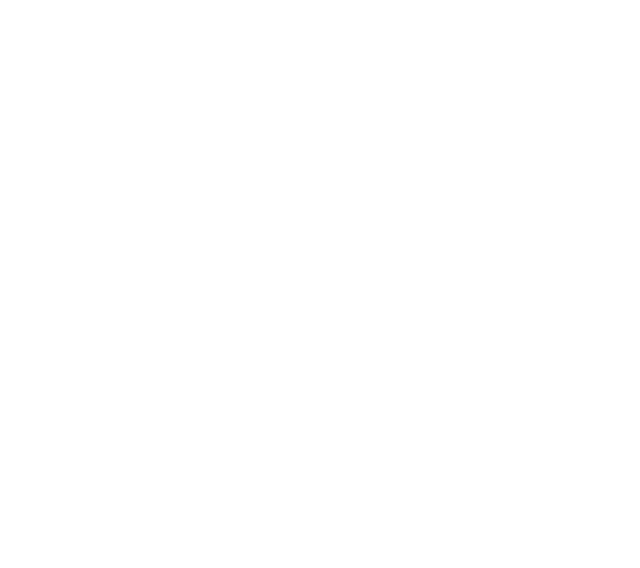
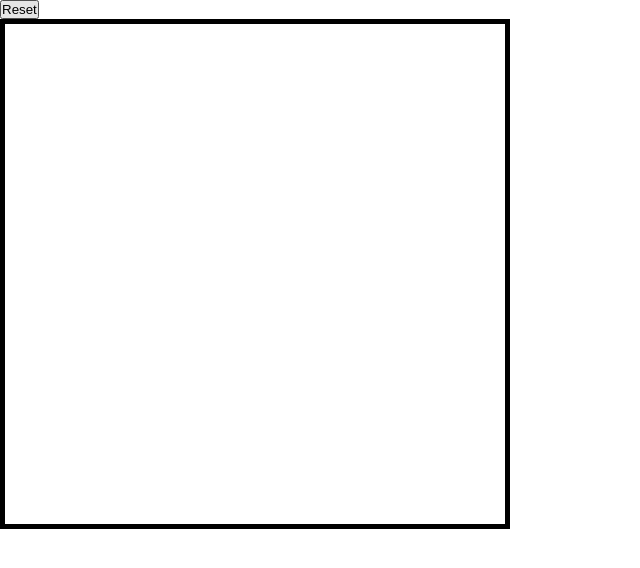
Before and after one commit to jtbarr75/etch_a_sketch, a plain HTML site: page index.html in a window 1280 px wide. Shown: the whole page, without its empty margins (0-640 px from the left). Drawn offline with Linux system fonts and the light colour scheme.

Commit message:
made rows adjustable, added reset button, made cells change color when hovered over

```diff
--- a/app.js
+++ b/app.js
@@ -0,0 +1,38 @@
+//creates a grid that changes color as you move the mouse through it
+
+const container = document.getElementById("container");
+container.addEventListener('mouseover',changeColor);
+const btn = document.createElement('button');
+btn.innerText = "Reset";
+btn.addEventListener('click', reset);
+container.parentElement.insertBefore(btn, container);
+let size = 16;
+
+function makeRows(rows, cols){
+    container.style.setProperty('--grid-rows', rows);
+    container.style.setProperty('--grid-cols', cols);
+    for (i = 0; i < (rows*cols); i++){
+        let cell = document.createElement('div');
+        cell.className = "grid-item";
+        container.appendChild(cell);
+    }
+}
+
+function changeColor(e){
+    if(e.target.id != "container")
+    {
+        console.log(e.target);
+        var box = e.target;
+        box.style.backgroundColor = 'red';
+    }
+}
+
+function reset(){
+    size = prompt("How many squares per side?")
+    while (container.firstChild){
+        container.removeChild(container.firstChild);
+    }
+    makeRows(size,size);
+}
+
+makeRows(size,size);
--- a/index.html
+++ b/index.html
@@ -3,20 +3,11 @@
 <head>
   <title>Etch-a-Sketch</title>
   <link rel="stylesheet" type="text/css" href="style.css">
-  <script type="text/javascript" src="app.js"></script>
+
   <meta charset="UTF-8"/>
 </head>
 <body>
     <div id = 'container'></div>
-  <script>
-
-    const container = document.getElementById('container');
-    var divs = [];
-
-    for (var i = 0; i < 16; i++){
-        divs[i] = document.createElement('div');
-    }
-
-  </script>
 </body>
+<script type="text/javascript" src="app.js"></script>
 </html>
--- a/style.css
+++ b/style.css
@@ -0,0 +1,24 @@
+:root {
+    --grid-cols: 1;
+    --grid-rows: 1
+}
+
+*{
+    padding: 0;
+    margin: 0;
+}
+
+#container {
+    display: grid;
+    grid-gap: 0;
+    grid-template-rows: repeat(var(--grid-rows), 1fr);
+    grid-template-columns: repeat(var(--grid-rows), 1fr);
+    height: 500px;
+    width: 500px;
+    border: 5px solid black;
+}
+
+.grid-item {
+    border: 0;
+    text-align: center;
+}
```
